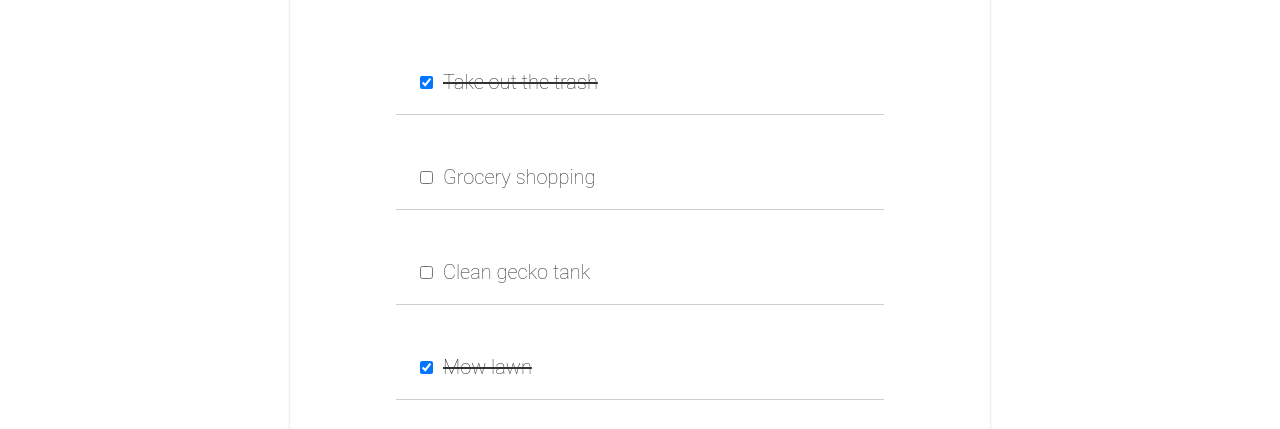
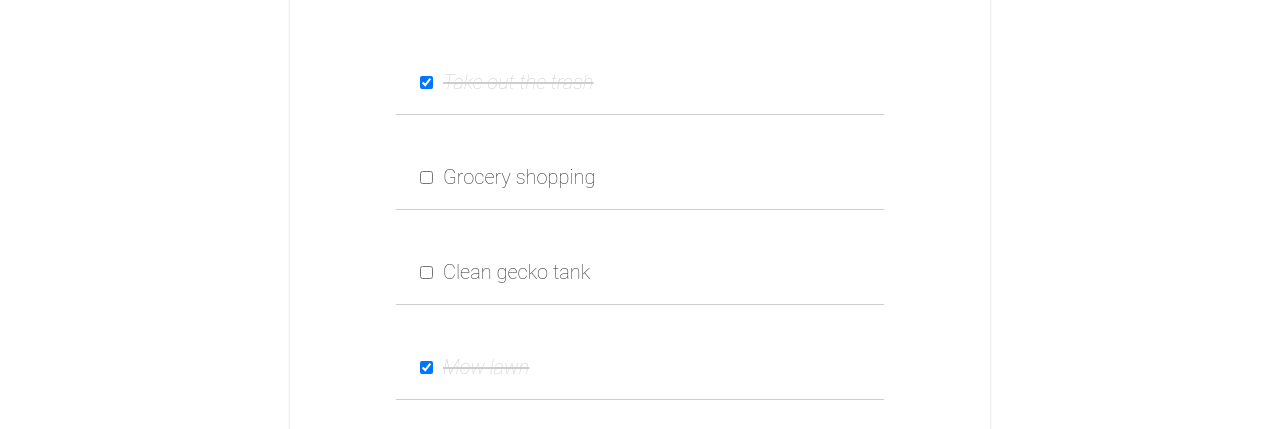
Before and after one commit to msk4862/Todo-React-App, a React app: page / in a window 1280 px wide. Shown: the part 235-664 px from the top of the page. Built offline with nearby package versions, Linux system fonts and the light colour scheme.

Commit message:
styles fixes

```diff
--- a/components/TodoItem.js
+++ b/components/TodoItem.js
@@ -4,7 +4,9 @@ class TodoItem extends React.Component {
 
 	render() {
 		const taskTextStyle = {
-			textDecoration: 'line-through'
+			textDecoration: 'line-through',
+			color: '#cdcdcd',
+			fontStyle: 'italic'
 		}
 		return (
 			<div className='todo-item'>
```
